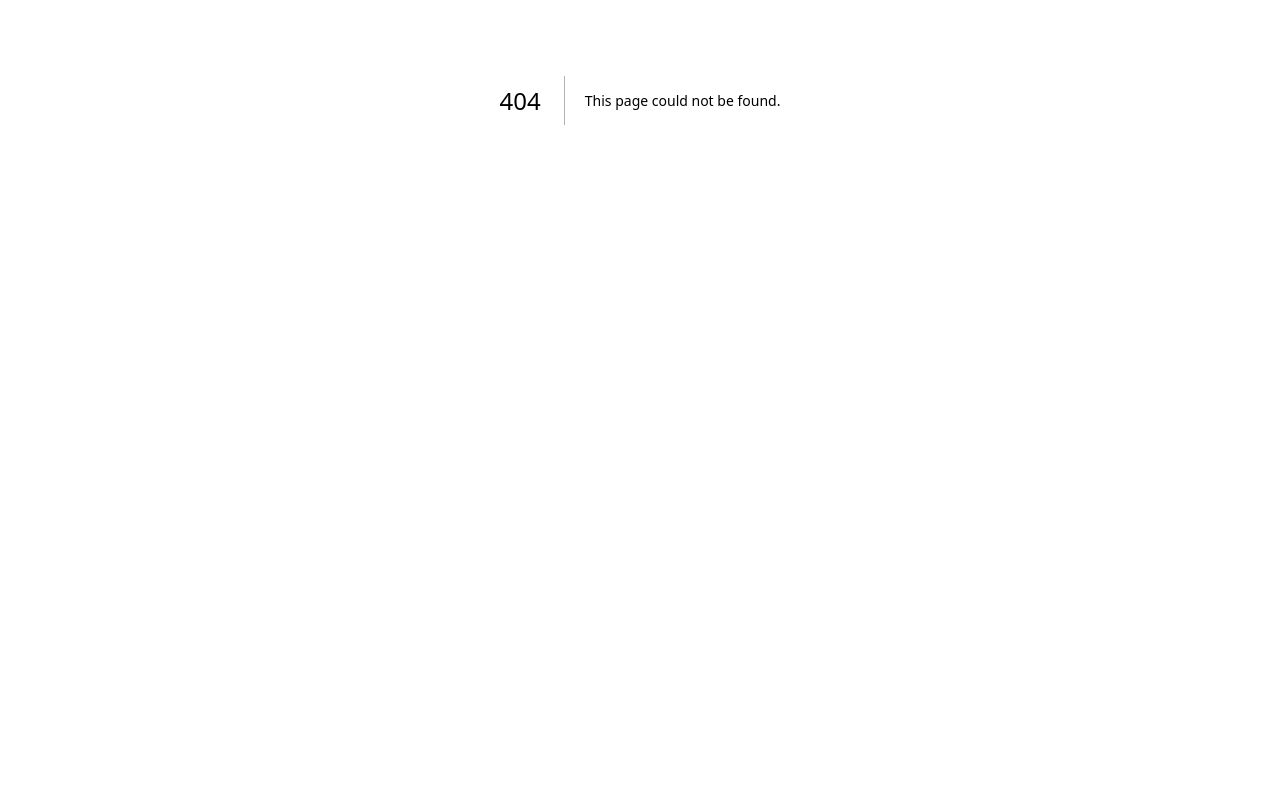
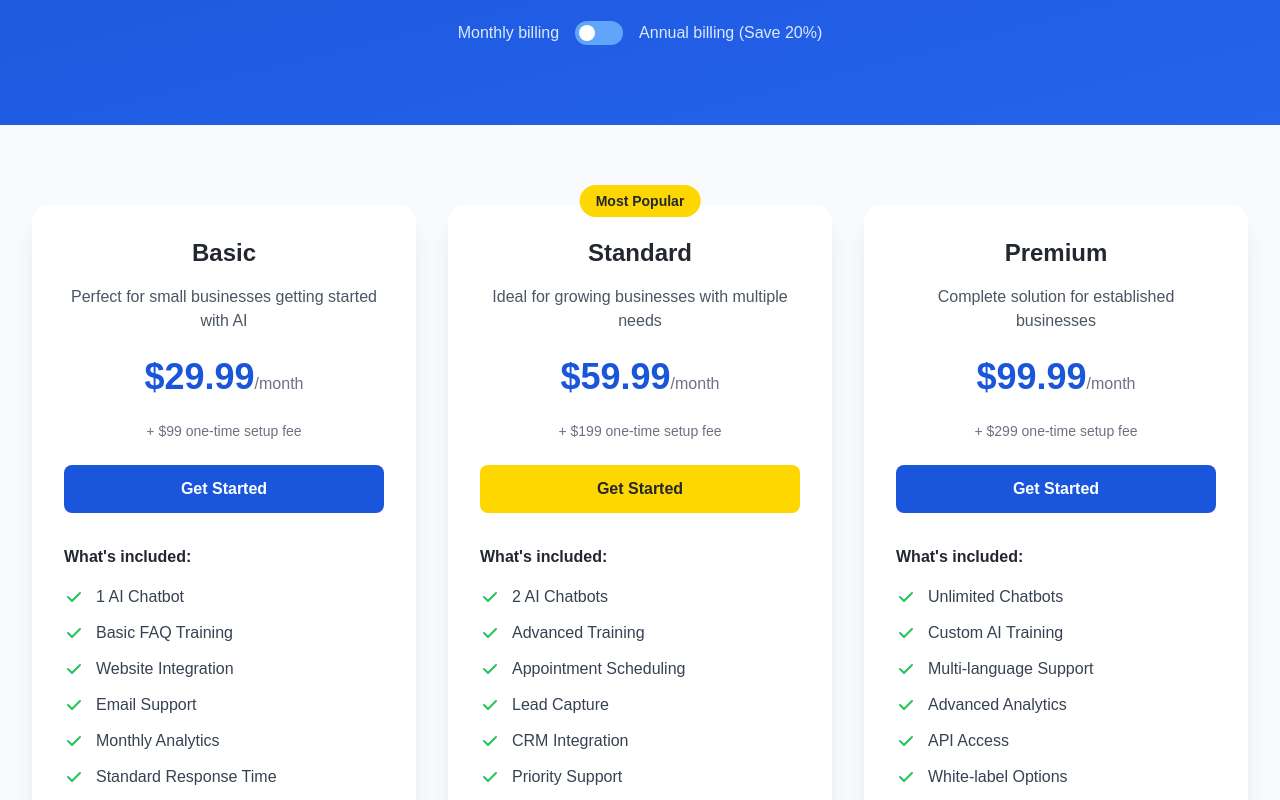
Before and after one commit to ebradley2591/ai-chatbot-platform, a Next.js app: page /pricing in a window 1280 px wide. Before the commit this address had no page. Shown: the part 300-1100 px from the top of the page. Before the commit the page ends 800 px from the top, so only its background shows below. Built offline with nearby package versions, Linux system fonts and the light colour scheme.

Commit message:
Add pricing page with three tiers and FAQ section

```diff
--- /dev/null
+++ b/app/pricing/page.tsx
@@ -0,0 +1,220 @@
+'use client'
+
+import Navigation from '@/components/Navigation'
+import Footer from '@/components/Footer'
+
+export default function Pricing() {
+  const plans = [
+    {
+      name: 'Basic',
+      price: 29.99,
+      setupFee: 99.00,
+      description: 'Perfect for small businesses getting started with AI',
+      features: [
+        '1 AI Chatbot',
+        'Basic FAQ Training',
+        'Website Integration',
+        'Email Support',
+        'Monthly Analytics',
+        'Standard Response Time'
+      ],
+      popular: false
+    },
+    {
+      name: 'Standard',
+      price: 59.99,
+      setupFee: 199.00,
+      description: 'Ideal for growing businesses with multiple needs',
+      features: [
+        '2 AI Chatbots',
+        'Advanced Training',
+        'Appointment Scheduling',
+        'Lead Capture',
+        'CRM Integration',
+        'Priority Support',
+        'Custom Branding'
+      ],
+      popular: true
+    },
+    {
+      name: 'Premium',
+      price: 99.99,
+      setupFee: 299.00,
+      description: 'Complete solution for established businesses',
+      features: [
+        'Unlimited Chatbots',
+        'Custom AI Training',
+        'Multi-language Support',
+        'Advanced Analytics',
+        'API Access',
+        'White-label Options',
+        '24/7 Support',
+        'Dedicated Account Manager'
+      ],
+      popular: false
+    }
+  ]
+
+  return (
+    <div className="min-h-screen flex flex-col bg-gray-50 font-montserrat">
+      <Navigation />
+
+      <main className="flex-1">
+        {/* Hero Section */}
+        <section className="bg-gradient-to-br from-brand-blue to-blue-600 text-white py-20">
+          <div className="max-w-7xl mx-auto px-4 sm:px-6 lg:px-8 text-center">
+            <h1 className="text-4xl md:text-5xl font-bold mb-6 animate-fade-in">
+              Simple, Transparent Pricing
+            </h1>
+            <p className="text-xl md:text-2xl text-blue-100 mb-8 animate-fade-in delay-200">
+              Choose the perfect plan for your business needs
+            </p>
+            <div className="flex justify-center items-center space-x-4 animate-fade-in delay-400">
+              <span className="text-blue-100">Monthly billing</span>
+              <div className="relative">
+                <input type="checkbox" className="sr-only" />
+                <div className="w-12 h-6 bg-blue-400 rounded-full"></div>
+                <div className="absolute left-1 top-1 w-4 h-4 bg-white rounded-full transition-transform"></div>
+              </div>
+              <span className="text-blue-100">Annual billing (Save 20%)</span>
+            </div>
+          </div>
+        </section>
+
+        {/* Pricing Cards */}
+        <section className="py-20 px-4 sm:px-6 lg:px-8">
+          <div className="max-w-7xl mx-auto">
+            <div className="grid md:grid-cols-3 gap-8">
+              {plans.map((plan, index) => (
+                <div
+                  key={plan.name}
+                  className={`relative bg-white rounded-2xl shadow-xl p-8 transition-all duration-300 hover:shadow-2xl hover:-translate-y-2 animate-scale-in`}
+                  style={{ animationDelay: `${index * 200}ms` }}
+                >
+                  {plan.popular && (
+                    <div className="absolute -top-4 left-1/2 transform -translate-x-1/2">
+                      <span className="bg-brand-gold text-brand-dark px-4 py-2 rounded-full text-sm font-semibold">
+                        Most Popular
+                      </span>
+                    </div>
+                  )}
+
+                  <div className="text-center mb-8">
+                    <h3 className="text-2xl font-bold text-brand-dark mb-4">{plan.name}</h3>
+                    <p className="text-gray-600 mb-6">{plan.description}</p>
+
+                    <div className="mb-6">
+                      <span className="text-4xl font-bold text-brand-blue">${plan.price}</span>
+                      <span className="text-gray-500">/month</span>
+                    </div>
+
+                    <div className="text-sm text-gray-500 mb-6">
+                      + ${plan.setupFee} one-time setup fee
+                    </div>
+
+                    <button className={`w-full py-3 px-6 rounded-lg font-semibold transition-all duration-300 ${
+                      plan.popular
+                        ? 'bg-brand-gold text-brand-dark hover:bg-yellow-400'
+                        : 'bg-brand-blue text-white hover:bg-blue-700'
+                    }`}>
+                      Get Started
+                    </button>
+                  </div>
+
+                  <div className="space-y-4">
+                    <h4 className="font-semibold text-brand-dark mb-4">What's included:</h4>
+                    <ul className="space-y-3">
+                      {plan.features.map((feature, featureIndex) => (
+                        <li key={featureIndex} className="flex items-start">
+                          <svg className="w-5 h-5 text-green-500 mt-0.5 mr-3 flex-shrink-0" fill="currentColor" viewBox="0 0 20 20">
+                            <path fillRule="evenodd" d="M16.707 5.293a1 1 0 010 1.414l-8 8a1 1 0 01-1.414 0l-4-4a1 1 0 011.414-1.414L8 12.586l7.293-7.293a1 1 0 011.414 0z" clipRule="evenodd" />
+                          </svg>
+                          <span className="text-gray-700">{feature}</span>
+                        </li>
+                      ))}
+                    </ul>
+                  </div>
+                </div>
+              ))}
+            </div>
+          </div>
+        </section>
+
+        {/* FAQ Section */}
+        <section className="bg-white py-20 px-4 sm:px-6 lg:px-8">
+          <div className="max-w-4xl mx-auto">
+            <h2 className="text-3xl font-bold text-center text-brand-dark mb-12">
+              Frequently Asked Questions
+            </h2>
+
+            <div className="space-y-8">
+              <div className="border-b border-gray-200 pb-6">
+                <h3 className="text-lg font-semibold text-brand-dark mb-3">
+                  How long does setup take?
+                </h3>
+                <p className="text-gray-600">
+                  Most chatbots are ready within 24-48 hours. We'll work with you to gather your business information and train the AI on your specific needs.
+                </p>
+              </div>
+
+              <div className="border-b border-gray-200 pb-6">
+                <h3 className="text-lg font-semibold text-brand-dark mb-3">
+                  Can I upgrade or downgrade my plan?
+                </h3>
+                <p className="text-gray-600">
+                  Yes! You can change your plan at any time. Upgrades take effect immediately, while downgrades take effect at the next billing cycle.
+                </p>
+              </div>
+
+              <div className="border-b border-gray-200 pb-6">
+                <h3 className="text-lg font-semibold text-brand-dark mb-3">
+                  What kind of support do you provide?
+                </h3>
+                <p className="text-gray-600">
+                  Basic plans include email support, Standard plans get priority support, and Premium plans include 24/7 support with a dedicated account manager.
+                </p>
+              </div>
+
+              <div className="border-b border-gray-200 pb-6">
+                <h3 className="text-lg font-semibold text-brand-dark mb-3">
+                  Is there a free trial?
+                </h3>
+                <p className="text-gray-600">
+                  Yes! We offer a 14-day free trial on all plans. No credit card required to start your trial.
+                </p>
+              </div>
+            </div>
+          </div>
+        </section>
+
+        {/* CTA Section */}
+        <section className="bg-gradient-to-r from-brand-blue to-blue-600 text-white py-20">
+          <div className="max-w-4xl mx-auto text-center px-4 sm:px-6 lg:px-8">
+            <h2 className="text-3xl md:text-4xl font-bold mb-6">
+              Ready to Transform Your Business?
+            </h2>
+            <p className="text-xl text-blue-100 mb-8">
+              Join hundreds of businesses already using AI chatbots to improve customer service and grow their revenue.
+            </p>
+            <div className="flex flex-col sm:flex-row gap-4 justify-center">
+              <a
+                href="/demo"
+                className="bg-brand-gold text-brand-dark px-8 py-4 rounded-lg font-semibold hover:bg-yellow-400 transition-colors"
+              >
+                Try Demo
+              </a>
+              <a
+                href="/auth/signin"
+                className="bg-transparent border-2 border-white text-white px-8 py-4 rounded-lg font-semibold hover:bg-white hover:text-brand-blue transition-colors"
+              >
+                Get Started
+              </a>
+            </div>
+          </div>
+        </section>
+      </main>
+
+      <Footer />
+    </div>
+  )
+}
```
